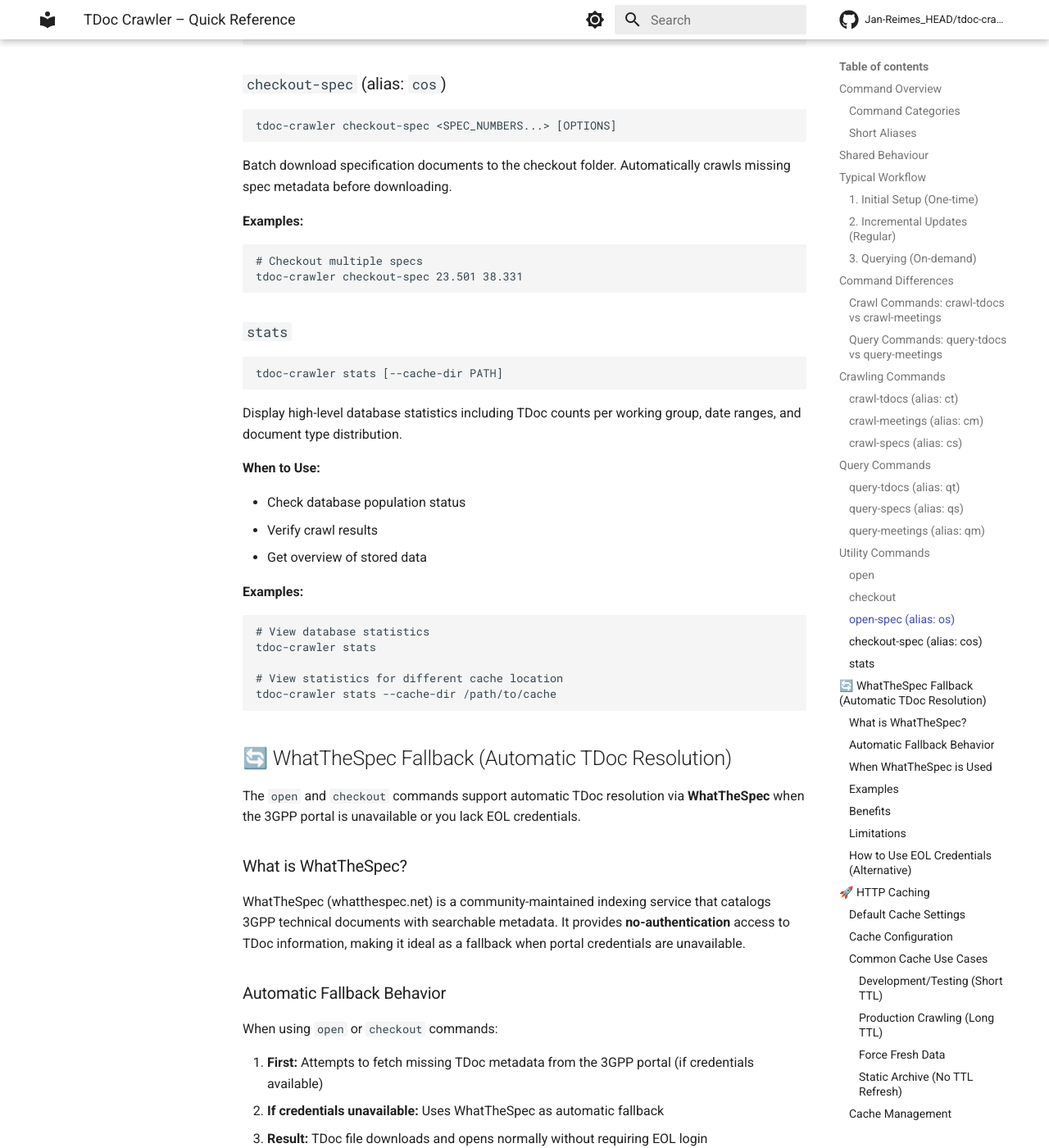
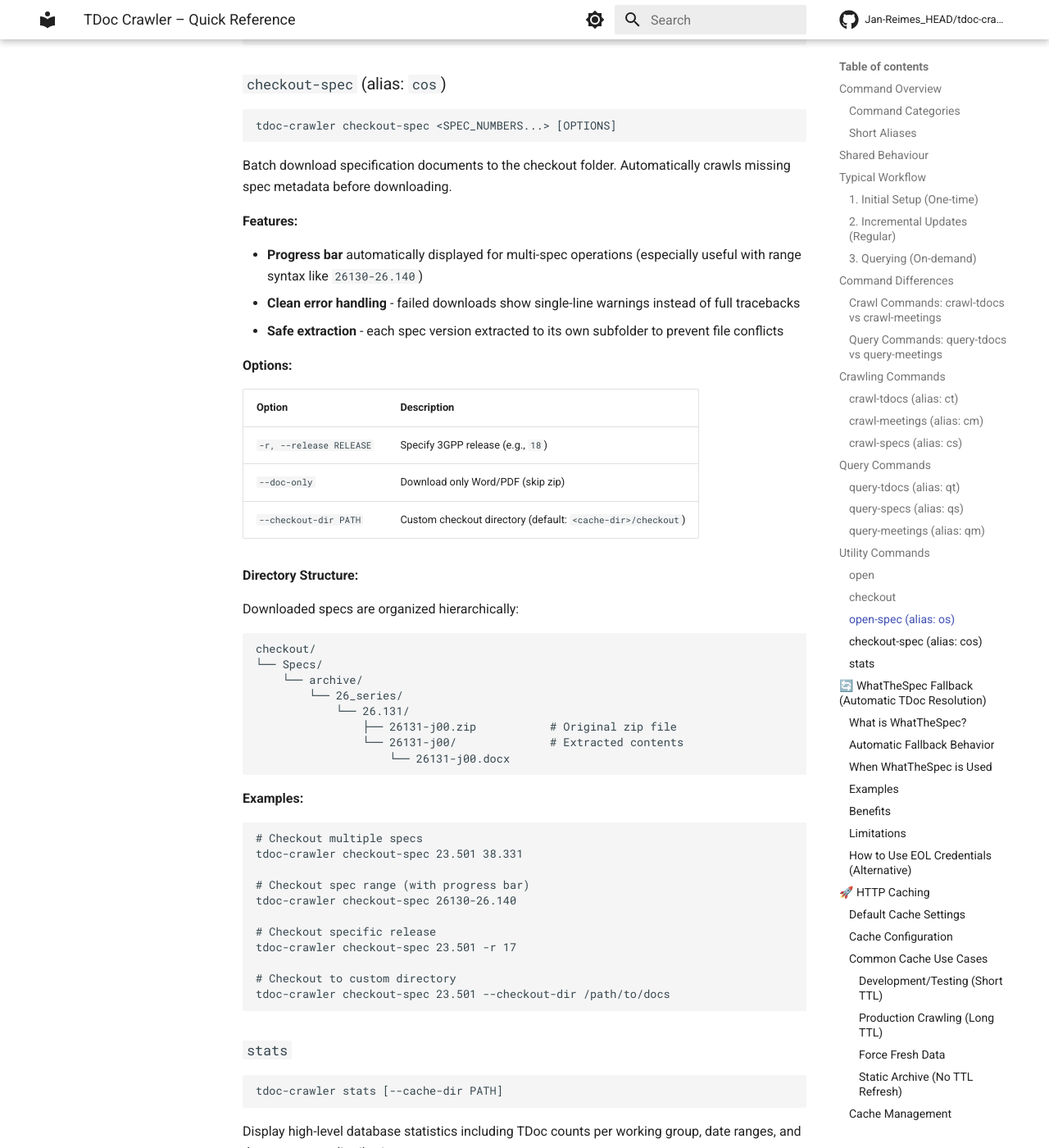
Before and after one commit to jr2804/3gpp-crawler, an MkDocs documentation site: the page built from docs/QUICK_REFERENCE.md, in a window 1280 px wide and 1400 px high, scrolled down 14356 px. Shown: the whole window at 82% size. Built offline with MkDocs 1.6.1 and Material for MkDocs 9.7.7, drawn with Linux system fonts in a browser that asks for light colours; comment, search, counter and statistics services are not loaded.

````diff
--- a/docs/QUICK_REFERENCE.md
+++ b/docs/QUICK_REFERENCE.md
@@ -550,11 +550,49 @@ tdoc-crawler checkout-spec <SPEC_NUMBERS...> [OPTIONS]
 
 Batch download specification documents to the checkout folder. Automatically crawls missing spec metadata before downloading.
 
+**Features:**
+
+- **Progress bar** automatically displayed for multi-spec operations (especially useful with range syntax like `26130-26.140`)
+- **Clean error handling** - failed downloads show single-line warnings instead of full tracebacks
+- **Safe extraction** - each spec version extracted to its own subfolder to prevent file conflicts
+
+**Options:**
+
+| Option | Description |
+|--------|-------------|
+| `-r, --release RELEASE` | Specify 3GPP release (e.g., `18`) |
+| `--doc-only` | Download only Word/PDF (skip zip) |
+| `--checkout-dir PATH` | Custom checkout directory (default: `<cache-dir>/checkout`) |
+
+**Directory Structure:**
+
+Downloaded specs are organized hierarchically:
+
+```
+checkout/
+└── Specs/
+    └── archive/
+        └── 26_series/
+            └── 26.131/
+                ├── 26131-j00.zip           # Original zip file
+                └── 26131-j00/              # Extracted contents
+                    └── 26131-j00.docx
+```
+
 **Examples:**
 
 ```bash
 # Checkout multiple specs
 tdoc-crawler checkout-spec 23.501 38.331
+
+# Checkout spec range (with progress bar)
+tdoc-crawler checkout-spec 26130-26.140
+
+# Checkout specific release
+tdoc-crawler checkout-spec 23.501 -r 17
+
+# Checkout to custom directory
+tdoc-crawler checkout-spec 23.501 --checkout-dir /path/to/docs
 ```
 
 ### `stats`
````
Also changed, not shown: docs/history/2025-11-01_SUMMARY_01_CLI_REFACTORING_BEADS_DEPENDENCIES.md (+16 -5 lines), docs/history/2025-11-01_SUMMARY_02_CLI_REFACTORING_PLAN.md (+59 -36 lines), 12 other files.
